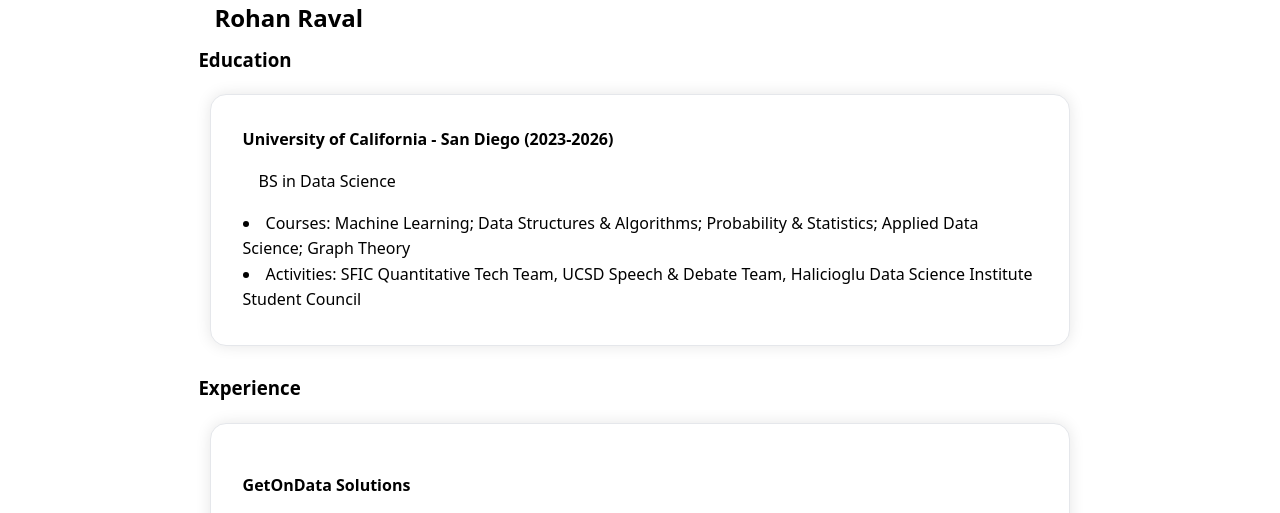
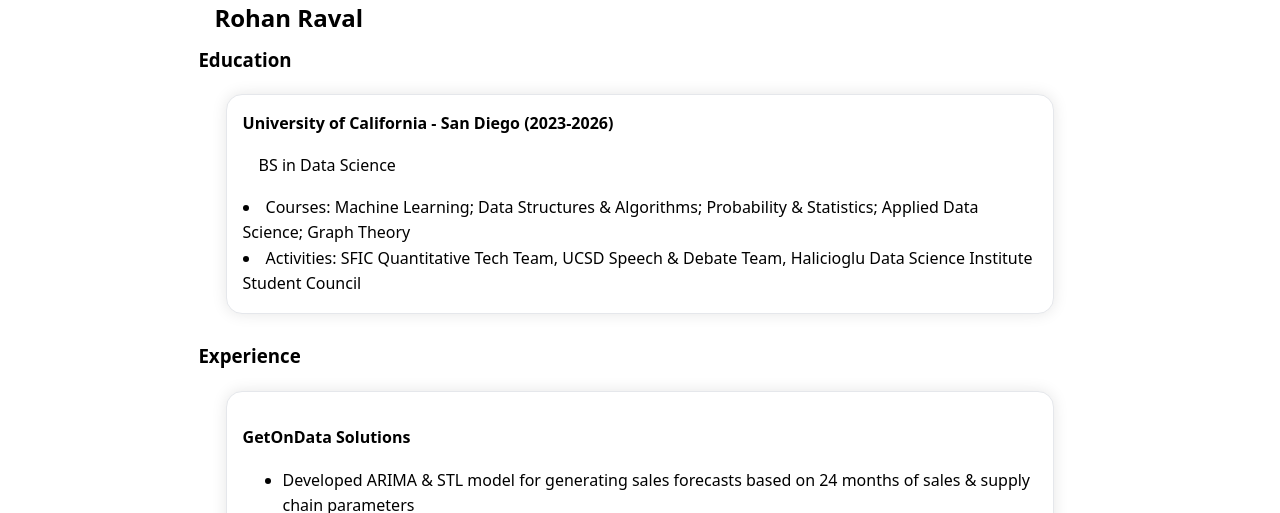
Before and after one commit to rohanraval2/portfolio, a plain HTML site: page resume/index.html in a window 1280 px wide. Shown: the part 209-722 px from the top of the page. Drawn offline with Linux system fonts and the light colour scheme.

Commit message:
Update style.css

```diff
--- a/style.css
+++ b/style.css
@@ -140,7 +140,7 @@
 .resume-page article {
   padding: 1em;
   margin-bottom: 1em;
-  background-color: #ffffff;
+  background-color: canvas;
   border: 1px solid #e5e7eb;
   border-radius: 0.5em;
 }
@@ -260,7 +260,6 @@
 .resume-page article, .projects article {
   background-color: canvas;
   color: canvastext;
-  padding: 2rem;
   margin: 1.5rem auto;
   border-radius: 1rem;
   box-shadow: 0 0 15px oklch(0% 0 0 / 10%);
```
